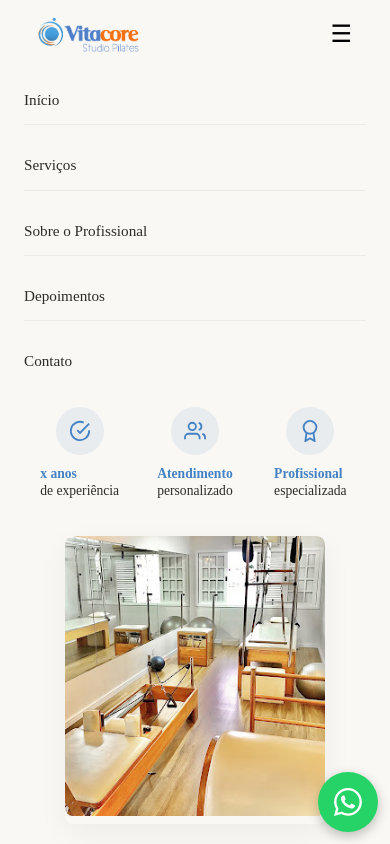
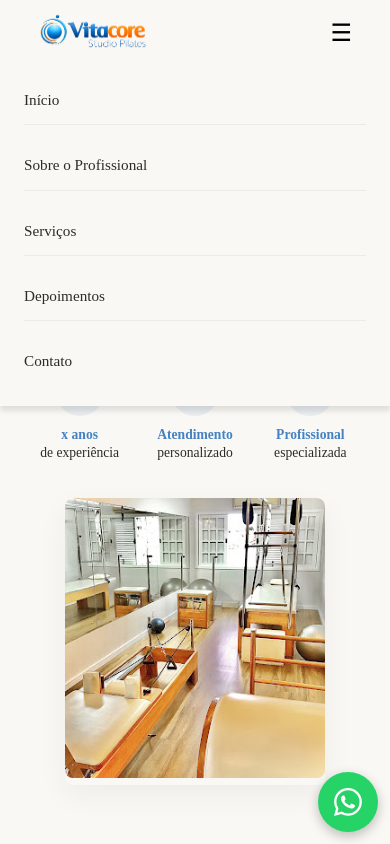
Before and after one commit to estelamm/vitacore, a plain HTML site: page main.html in a window 390 px wide. Both pictures are taken after a click on the button "Abrir menu". Shown: the top 844 px of the page. Drawn offline with Linux system fonts and the light colour scheme.

Commit message:
substitui logo e ajusta links, adiciona scroll suave e modifica paddings em seções

```diff
--- a/main.html
+++ b/main.html
@@ -20,17 +20,17 @@
     <div class="container header-inner">
       <!-- imagem do seu logo -->
       <a href="#" class="logo">
-        <img src="img/vitacore-logo.png" alt="Vitacore Studio Pilates" class="logo-img">
+        <img src="img/logo Vitacore degrade sombreado sem fundo (2).png" alt="Vitacore Studio Pilates" class="logo-img">
       </a>
 
       <nav class="nav">
         <a href="#inicio">Início</a>
+        <a href="#sobremim">Sobre o Profissional</a>
         <a href="#servicos">Serviços</a>
-        <a href="#sobremim">Sobre o Profissional</a>
         <a href="#depoimentos">Depoimentos</a>
         <a href="#contato">Contato</a>
       </nav>
-      <a href="#contato" class="btn btn-primary nav-cta">
+      <a href="https://wa.me/554899111052" class="btn btn-primary nav-cta" target="_blank">
         <p>Agendar</p>
         <svg xmlns="http://www.w3.org/2000/svg"
               width="16" height="16" fill="currentColor" class="bi bi-whatsapp" viewBox="0 0 16 16">
--- a/style.css
+++ b/style.css
@@ -12,6 +12,11 @@
 
 * {
   box-sizing: border-box;
+}
+
+html {
+  scroll-padding-top: 70px;
+  scroll-behavior: smooth;
 }
 
 body {
@@ -302,8 +307,8 @@ h2 {
 
 /* Sobre */
 .sobre {
-  background: var(--branco-quente); /* Alinhado ao seu padrão de cores claras */
-  padding: 80px 0 0; /* Aumenta a área vertical para ocupar bem a tela */
+  background: var(--branco-quente);
+  padding: 40px 0 0; /* Aumenta a área vertical para ocupar bem a tela */
 }
 
 .sobre-inner {
@@ -438,7 +443,6 @@ h2 {
 
   .nav.open {
     display: flex;
-    box-shadow: none;;
   }
 
 
@@ -479,7 +483,7 @@ h2 {
 /* Serviços */
 .servicos {
   background: var(--branco-quente);
-  padding: 80px 0 0; /* Aumenta a área vertical para ocupar bem a tela */
+  padding: 30px 0 0; /* Aumenta a área vertical para ocupar bem a tela */
   width: 100%;
 }
 
@@ -541,7 +545,7 @@ h2 {
 /* Depoimentos */
 .depoimentos {
   background: var(--areia);
-  padding: 80px 0; /* Aumenta a área vertical para ocupar bem a tela */
+  padding: 35px 0; /* Aumenta a área vertical para ocupar bem a tela */
 }
 
 .depoimentos-track {
@@ -695,7 +699,7 @@ iframe {
 
   .nav.open {
     display: flex;
-    box-shadow: none;
+    box-shadow: 0 5px 5px rgba(0, 0, 0, 0.10);
   }
 
   .hero-inner,
@@ -907,9 +911,9 @@ iframe {
     padding: 32px 16px 32px;
   }
 
-  .section {
+ /* .section {
     padding-top: 35px !important;
-  }
+  } */
 
   .header-inner {
     padding: 12px 16px;
@@ -984,9 +988,6 @@ iframe {
     border-top: 1px solid rgba(47, 69, 56, 0.1);
   }
 
-  .feature-item {
-    text-align: center;
-  }
 
   .feature-icon {
     width: 48px;
@@ -1002,6 +1003,7 @@ iframe {
   .feature-item p {
     font-size: 0.85rem;
     line-height: 1.3;
+    text-align: center;
   }
 
   h2 {
```
Also changed, not shown: img/logo Vitacore degrade sombreado sem fundo (2).png (added), img/vitacore-logo.png (deleted), img/vitacore.png (deleted).
